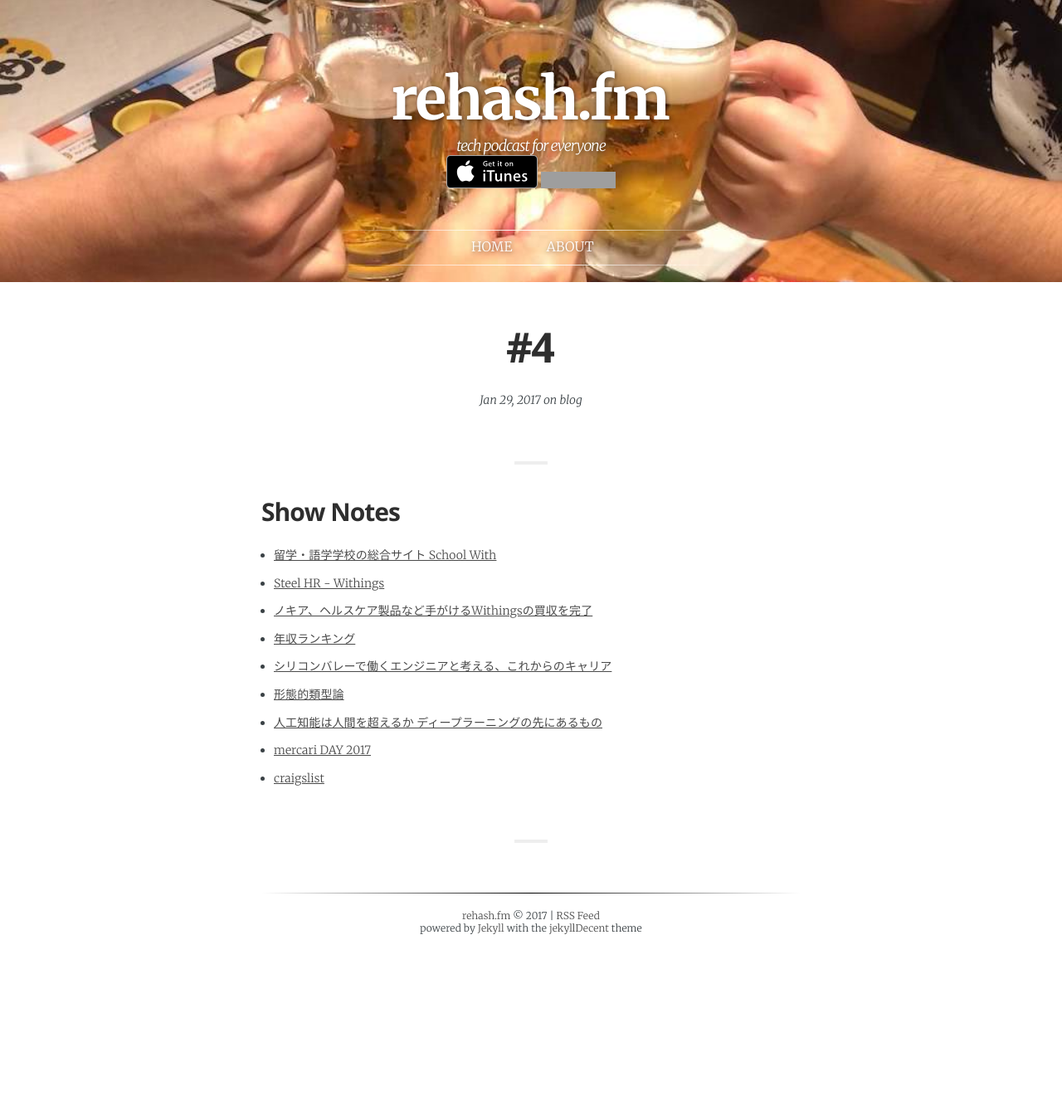
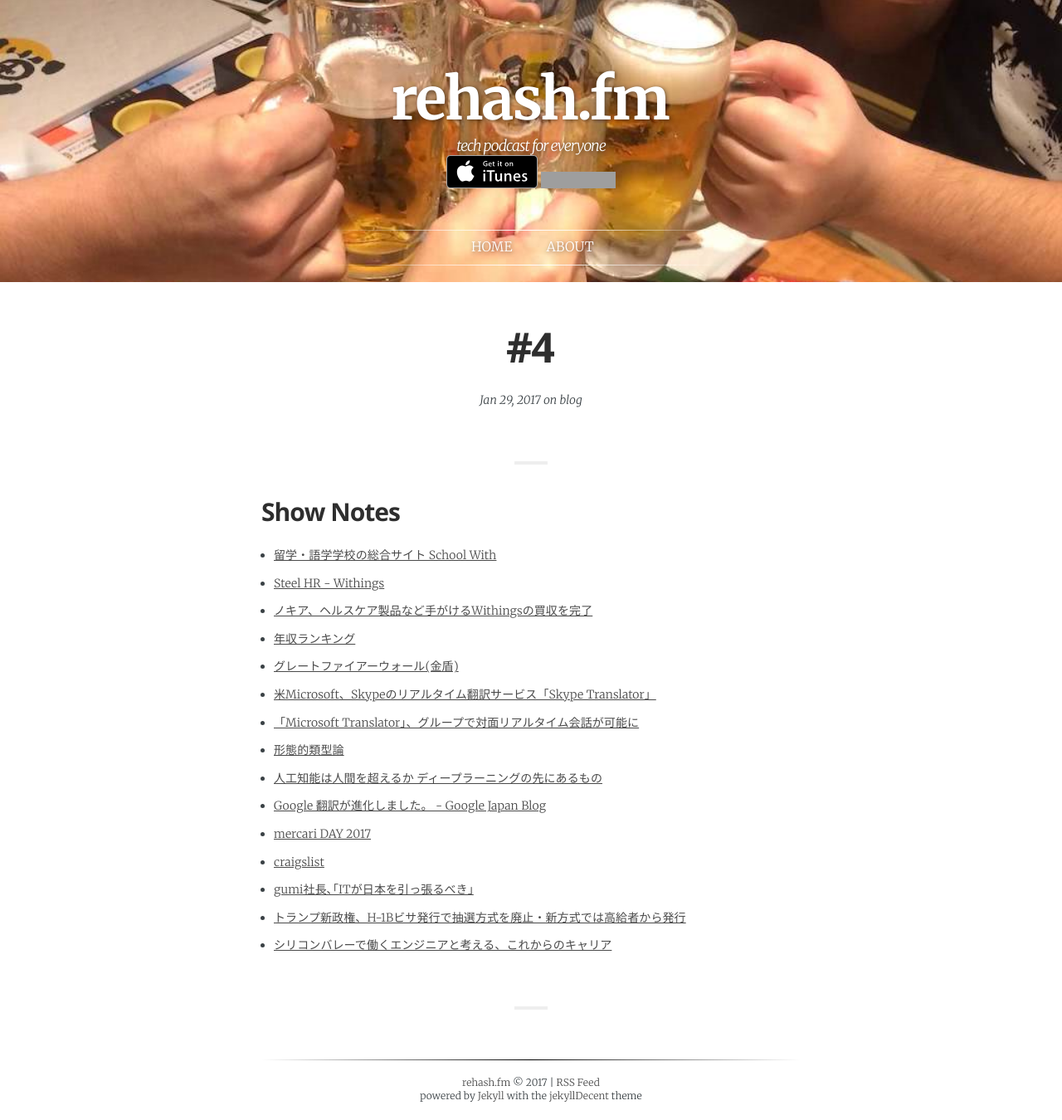
Before and after one commit to rehashfm/rehash.fm, a Jekyll site: the page built from _posts/2017-01-29-4.md, in a window 1280 px wide. Shown: the whole page at 83% size. Built offline with Jekyll 4.4.1, drawn with Linux system fonts in a browser that asks for light colours; some web fonts are replaced; before the commit the page ends 1148 px from its top, so only the background shows below that; grey boxes are pictures that could not be loaded.

Commit message:
Add some notes to #4

```diff
--- a/_posts/2017-01-29-4.md
+++ b/_posts/2017-01-29-4.md
@@ -14,8 +14,14 @@ excerpt:
 - [Steel HR - Withings](https://www.withings.com/jp/ja/products/steel-hr)
 - [ノキア、ヘルスケア製品など手がけるWithingsの買収を完了](http://japan.cnet.com/news/business/35083535/)
 - [年収ランキング](https://www.paysa.com/salary-rank)
-- [シリコンバレーで働くエンジニアと考える、これからのキャリア](https://schoo.jp/class/3713)
+- [グレートファイアーウォール(金盾)](https://ja.wikipedia.org/wiki/%E9%87%91%E7%9B%BE0)
+- [米Microsoft、Skypeのリアルタイム翻訳サービス「Skype Translator」](http://news.mynavi.jp/news/2014/12/16/174/)
+- [「Microsoft Translator」、グループで対面リアルタイム会話が可能に](http://japan.zdnet.com/article/35093754/)
 - [形態的類型論](https://ja.m.wikipedia.org/wiki/%E5%BD%A2%E6%85%8B%E7%9A%84%E9%A1%9E%E5%9E%8B%E8%AB%96)
 - [人工知能は人間を超えるか ディープラーニングの先にあるもの](https://www.amazon.co.jp/dp/4040800206)
+- [Google 翻訳が進化しました。 -  Google Japan Blog](https://japan.googleblog.com/2016/11/google.html)
 - [mercari DAY 2017](http://day.mercari.com/2017/)
 - [craigslist](https://tokyo.craigslist.jp/)
+- [gumi社長､｢ITが日本を引っ張るべき｣](http://toyokeizai.net/articles/-/56967)
+- [トランプ新政権、H-1Bビサ発行で抽選方式を廃止・新方式では高給者から発行](http://business.newsln.jp/news/201701150911210000.html)
+- [シリコンバレーで働くエンジニアと考える、これからのキャリア](https://schoo.jp/class/3713)
```
